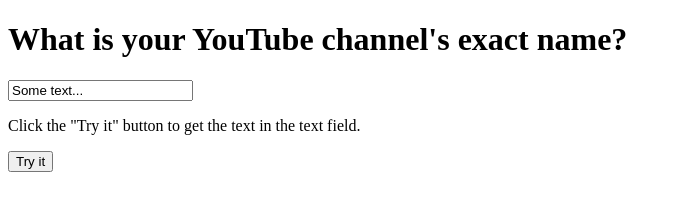
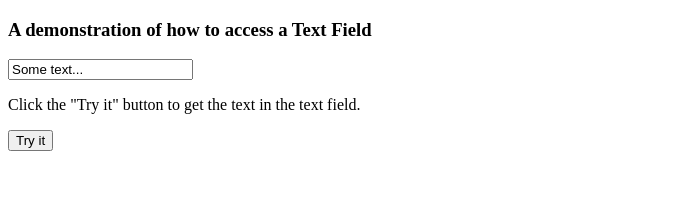
Before and after one commit to ThatCoderThatOnlyWantsToMakeSomething/Interesting..., a plain HTML site: page index.html in a window 1280 px wide. Shown: the whole page, without its empty margins (0-681 px from the left). Drawn offline with Linux system fonts and the light colour scheme.

Commit message:
Update index.html

```diff
--- a/index.html
+++ b/index.html
@@ -9,7 +9,7 @@
  </head>
 <body>
 
-<h1>What is your YouTube channel's exact name?</h1>
+<h3>A demonstration of how to access a Text Field</h3>
 
 <input type="text" id="myText" value="Some text...">
 
```
